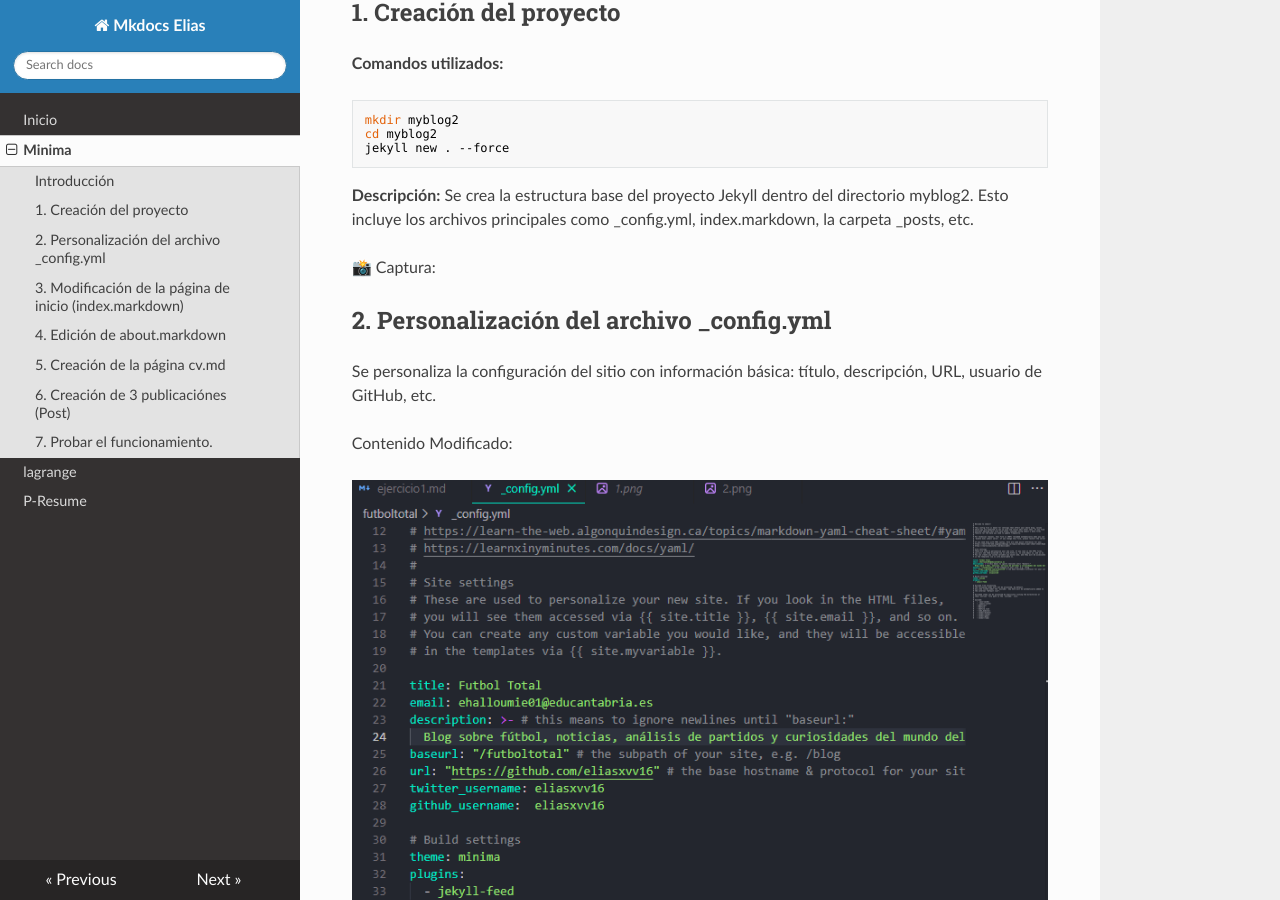
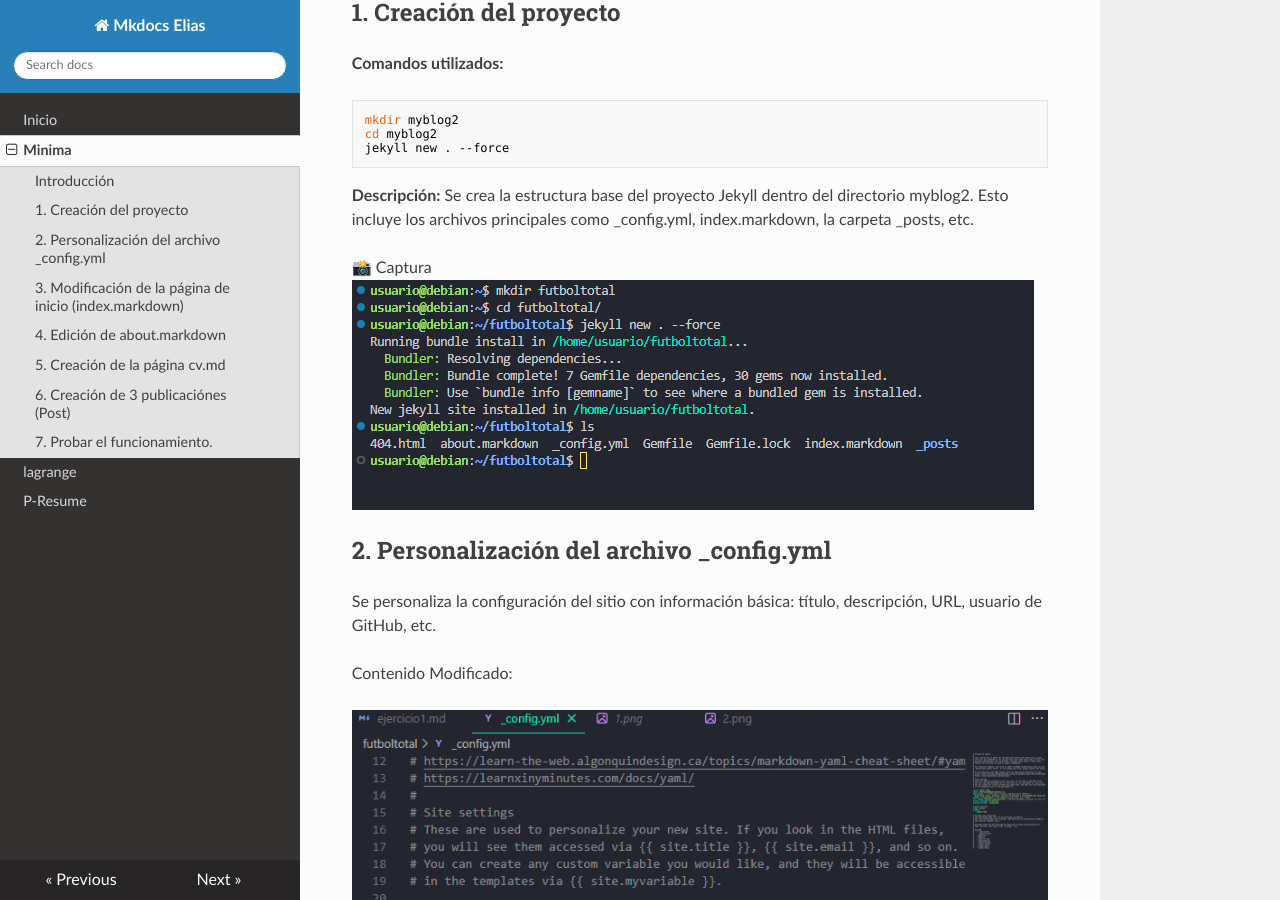
Before and after one commit to eliasxvv16/ejercicio4, an MkDocs documentation site: the page built from docs/ejercicio1.md, in a window 1280 px wide and 900 px high, scrolled down 365 px. Built offline with MkDocs 1.6.1, drawn with Linux system fonts in a browser that asks for light colours; nearby versions of some CDN libraries.

Commit message:
actualizar

```diff
--- a/docs/ejercicio1.md
+++ b/docs/ejercicio1.md
@@ -19,8 +19,8 @@ jekyll new . --force
 Se crea la estructura base del proyecto Jekyll dentro del directorio myblog2.
 Esto incluye los archivos principales como _config.yml, index.markdown, la carpeta _posts, etc.
 
-📸 Captura:
-[](img/img-ej1/1.png)
+📸 Captura
+![](img/img-ej1/1.png)
 
 ## 2. Personalización del archivo _config.yml
 
```
Also changed, not shown: site/ejercicio1/index.html, site/index.html, site/search/search_index.json.
